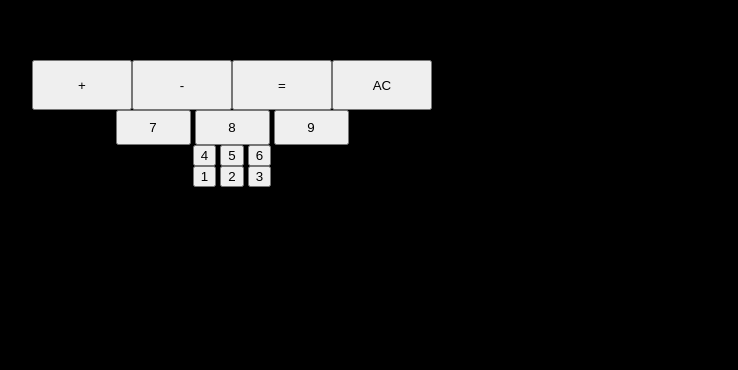
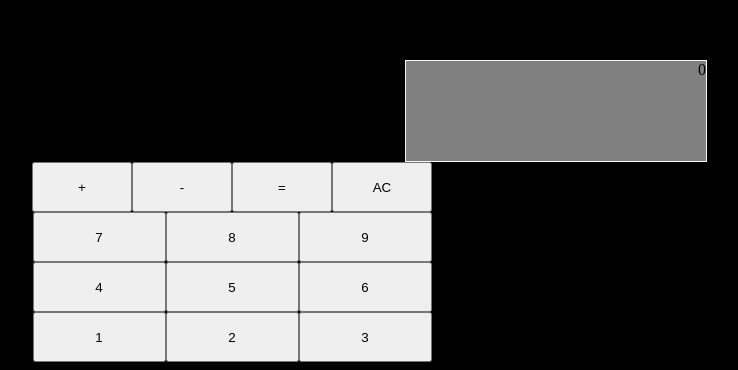
Before and after one commit to CHuston13/calc2.0, a plain HTML site: page index.html in a window 1280 px wide. Shown: the part 440-810 px from the top of the page, without its empty margins (408-1146 px from the left). Drawn offline with Linux system fonts and the light colour scheme.

Commit message:
indexhtml

```diff
--- a/index.html
+++ b/index.html
@@ -11,7 +11,7 @@
 <body>
     <script src="js.js"></script>
 
-  <div id="display">
+  <div id="display">0</div>
       <div id="calc-buttons">
           <button id="calc" data-="plus" >+</button>
           <button id="calc" data-="minus" >-</button>
@@ -19,7 +19,7 @@
           <button id="calc" data-="all-clear" >AC</button>
 
 
-      </div>
+
   </div>
   <div id="calcs">
     <button id="calls" data-="seven" >7</button>
--- a/style.css
+++ b/style.css
@@ -3,15 +3,24 @@ body{
 
 }
 
+#display{
+    background-color: grey;
+    text-align: end;
+    margin-top: 500px;
+    margin-left: 805px;
 
+    border: 1px solid whitesmoke;
+    width: 300px;
+    height: 100px;
 
+}
 
 
 
 #calc-buttons{
    display: flex;
    justify-content: center;
- margin-top:500px ;
+
 
 
 }
@@ -22,17 +31,36 @@ body{
 }
 #calls{
 
-    height: 35px;
-    width: 75px;
+    height: 50px;
+    width: 133px;
 
 }
+#call2{
+
+    height: 50px;
+    width: 133px;
+
+}
+#call3{
+
+    height: 50px;
+    width: 133px;
+
+}
+
+
 #calcs{
+    display: flex;
     text-align: center;
+    justify-content: center;
+
 }
 
 
  #calc2{
-     text-align: center;
+
+     display: flex;
+     justify-content: center;
 
 
 
@@ -41,7 +69,7 @@ body{
 
 
 
-
  #calc3{
-     text-align: center;
+     display: flex;
+     justify-content: center;
  }
```
